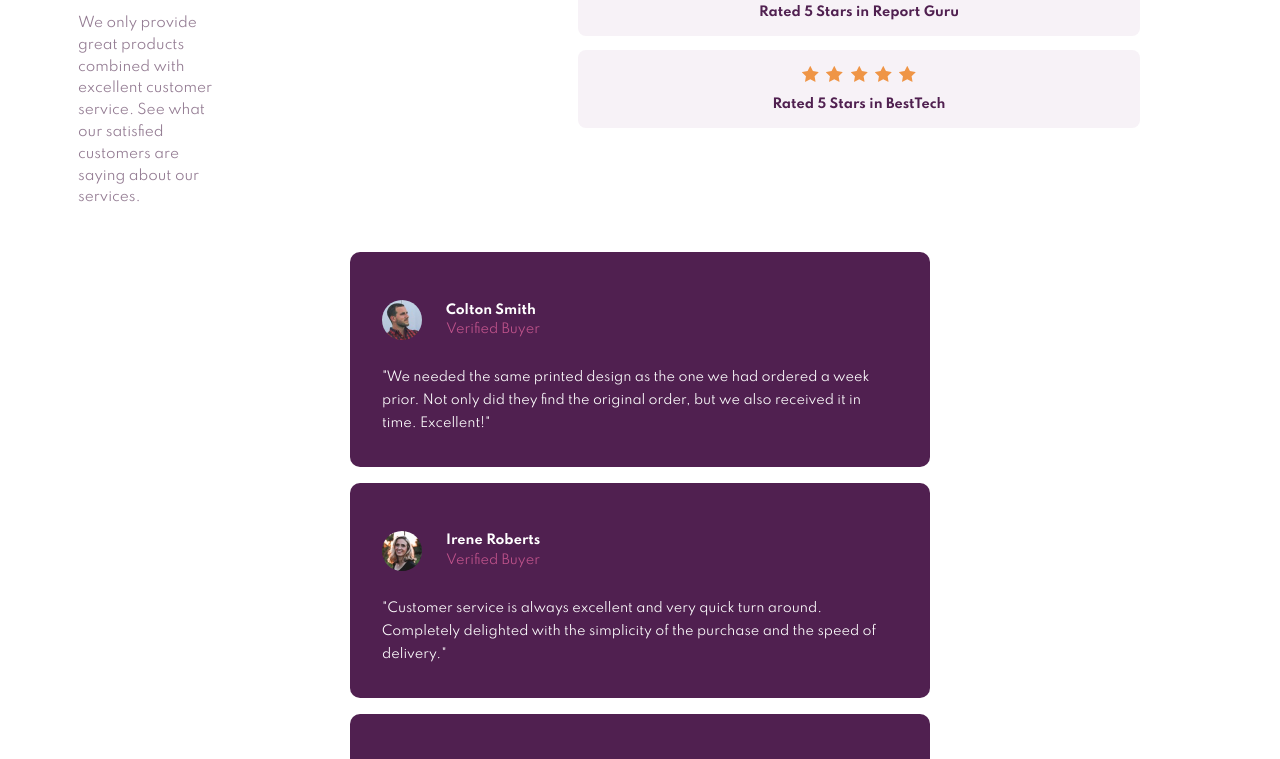
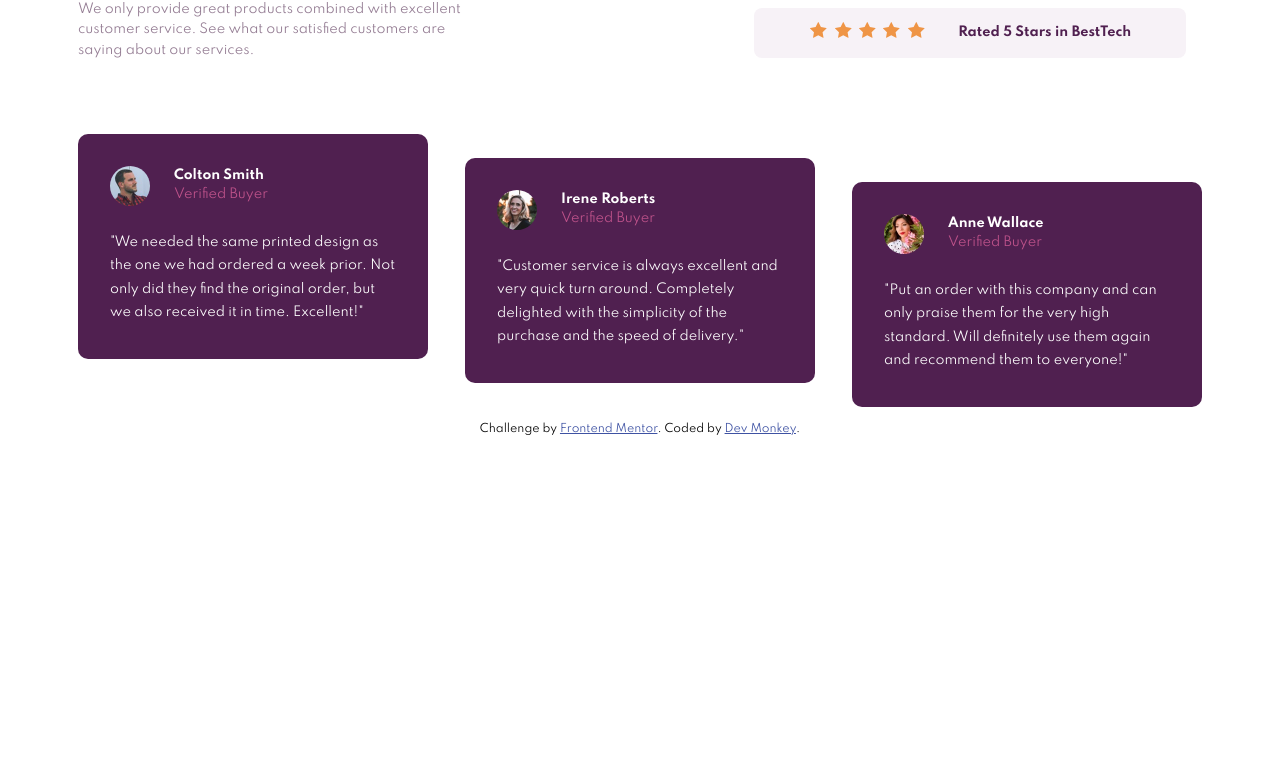
Before and after one commit to halocoders/Frontend-Mentor-Challenge, a plain HTML site: page 8. social-proof-section-master/index.html in a window 1280 px wide. Shown: the part 246-1005 px from the top of the page. After the commit the page ends 800 px from the top, so only its background shows below. Drawn offline with Linux system fonts and the light colour scheme.

Commit message:
full fix code

```diff
--- a/8. social-proof-section-master/index.html
+++ b/8. social-proof-section-master/index.html
@@ -114,8 +114,6 @@
           </div>
         </div>
       </div>
-    </main>
-    Rated 5 Stars in Report Guru Rated 5 Stars in BestTech
 
       <div class="attribution">
         Challenge by
@@ -123,5 +121,6 @@
           >Frontend Mentor</a
         >. Coded by <a href="#">Dev Monkey</a>.
       </div>
+    </main>
   </body>
 </html>
--- a/8. social-proof-section-master/sass/index.scss
+++ b/8. social-proof-section-master/sass/index.scss
@@ -127,14 +127,40 @@ main {
       }
 
       p {
-        font-size: 0.85rem;
-        max-width: 10em;
+        font-size: 0.8rem;
+        max-width: 30em;
+        padding-top: 1em;
       }
     }
 
     .rate-container {
       flex-basis: 50%;
       padding: unset;
+      display: flex;
+      flex-direction: column;
+      justify-content: center;
+
+      .rating {
+        display: flex;
+        flex-direction: row;
+        align-items: center;
+        width: 27rem;
+        gap: 2rem;
+        padding: 0.9rem 1rem;
+
+        p {
+          margin: unset;
+        }
+      }
+      .rating:nth-child(1) {
+        margin-left: 3rem;
+      }
+      .rating:nth-child(2) {
+        margin-left: 7rem;
+      }
+      .rating:nth-child(3) {
+        margin-left: 11rem;
+      }
     }
   }
 }
@@ -184,4 +210,24 @@ main {
       padding-top: 2em;
     }
   }
+
+  @include lg {
+    display: flex;
+    gap: 0.8rem;
+    padding-top: 3rem;
+    justify-content: space-between;
+
+    .card-review {
+      max-width: 350px;
+      height: 225px;
+      margin: unset;
+      padding: 2rem;
+    }
+    .card-review:nth-child(2) {
+      margin-top: 1.5rem;
+    }
+    .card-review:nth-child(3) {
+      margin-top: 3rem;
+    }
+  }
 }
```
Also changed, not shown: 8. social-proof-section-master/sass/index.css, 1 other file. Lines whose indentation alone changed are shown as unchanged.
